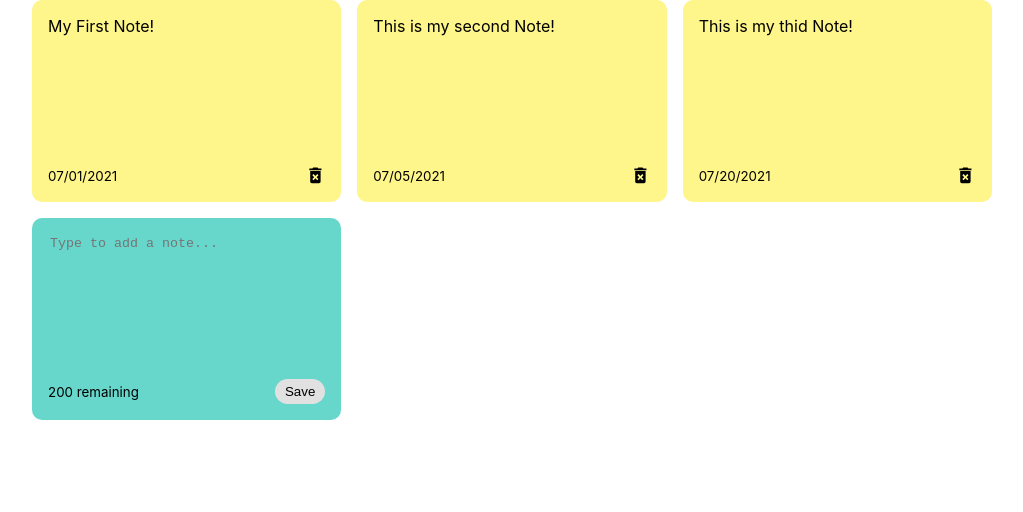
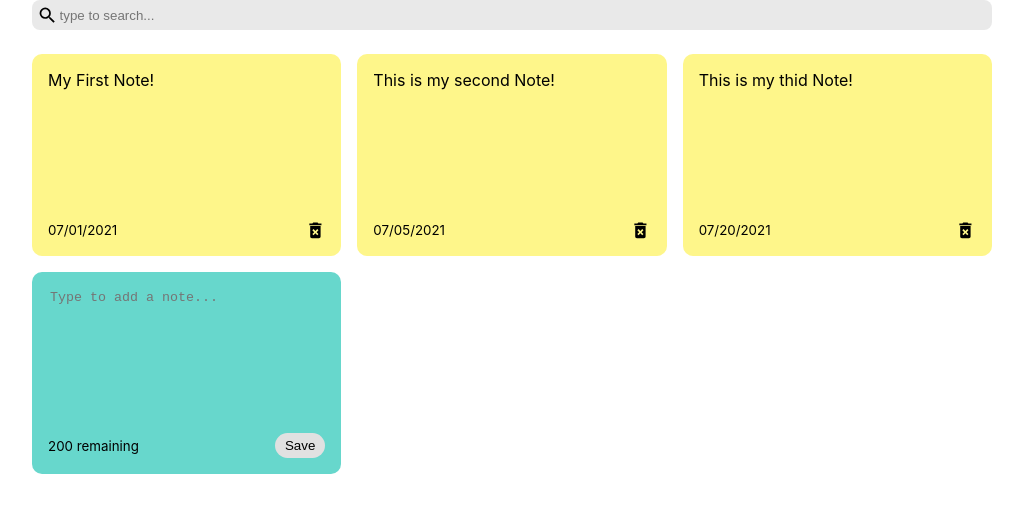
Before and after one commit to alucardmmc/react-notes-app, a React (Create React App) app: page / in a window 1280 px wide. Shown: the top 512 px of the page, without its empty margins (128-1151 px from the left). Built offline with nearby package versions, Linux system fonts and the light colour scheme.

Commit message:
feat: created 'search' component

```diff
--- a/src/App.js
+++ b/src/App.js
@@ -3,6 +3,7 @@ import { nanoid } from 'nanoid';
 import { useState } from 'react';
 
 import classes from './App.module.css';
+import Search from './components/Search';
 
 const initialValue = [
   {
@@ -24,6 +25,7 @@ const initialValue = [
 
 const App = () => {
   const [notes, setNotes] = useState(initialValue);
+  const [searchText, setSearchText] = useState('');
 
   const saveNote = (text) => {
     const date = new Date();
@@ -45,7 +47,14 @@ const App = () => {
 
   return (
     <div className={classes['container']}>
-      <NotesList notes={notes} handleSaveNote={saveNote} handleDeleteNote={deleteNote} />
+      <Search handleSearchNote={setSearchText} />
+      <NotesList
+        notes={notes.filter((note) =>
+          note.text.toLowerCase().includes(searchText)
+        )}
+        handleSaveNote={saveNote}
+        handleDeleteNote={deleteNote}
+      />
     </div>
   );
 };
--- /dev/null
+++ b/src/components/Search.js
@@ -0,0 +1,22 @@
+import { MdSearch } from 'react-icons/md';
+import classes from './Search.module.css';
+
+const Search = ({ handleSearchNote }) => {
+  const handleInputChange = (event) => {
+    handleSearchNote(event.target.value);
+  };
+
+  return (
+    <div className={classes['search']}>
+      <MdSearch className={classes['search__icon']} size='1.3em' />
+      <input
+        className={classes['search__input']}
+        type='text'
+        placeholder='type to search...'
+        onChange={handleInputChange}
+      />
+    </div>
+  );
+};
+
+export default Search;
--- /dev/null
+++ b/src/components/Search.module.css
@@ -0,0 +1,17 @@
+.search {
+  display: flex;
+  align-items: center;
+  background-color: var(--search-bg-grey);
+  border-radius: 0.5rem;
+  padding: 0.3rem;
+  margin-bottom: 1.5rem;
+}
+
+.search__input {
+  border: none;
+  background-color: var(--search-bg-grey);
+}
+
+.search__input:focus {
+  outline: none;
+}
--- a/src/index.css
+++ b/src/index.css
@@ -3,6 +3,7 @@
   --note-bg-blue: #67d7cc;
   --button-bg-grey: #e1e1e1;
   --button-bg-grey-active: #ededed;
+  --search-bg-grey: rgb(233, 233, 233);
 }
 
 body {
```
